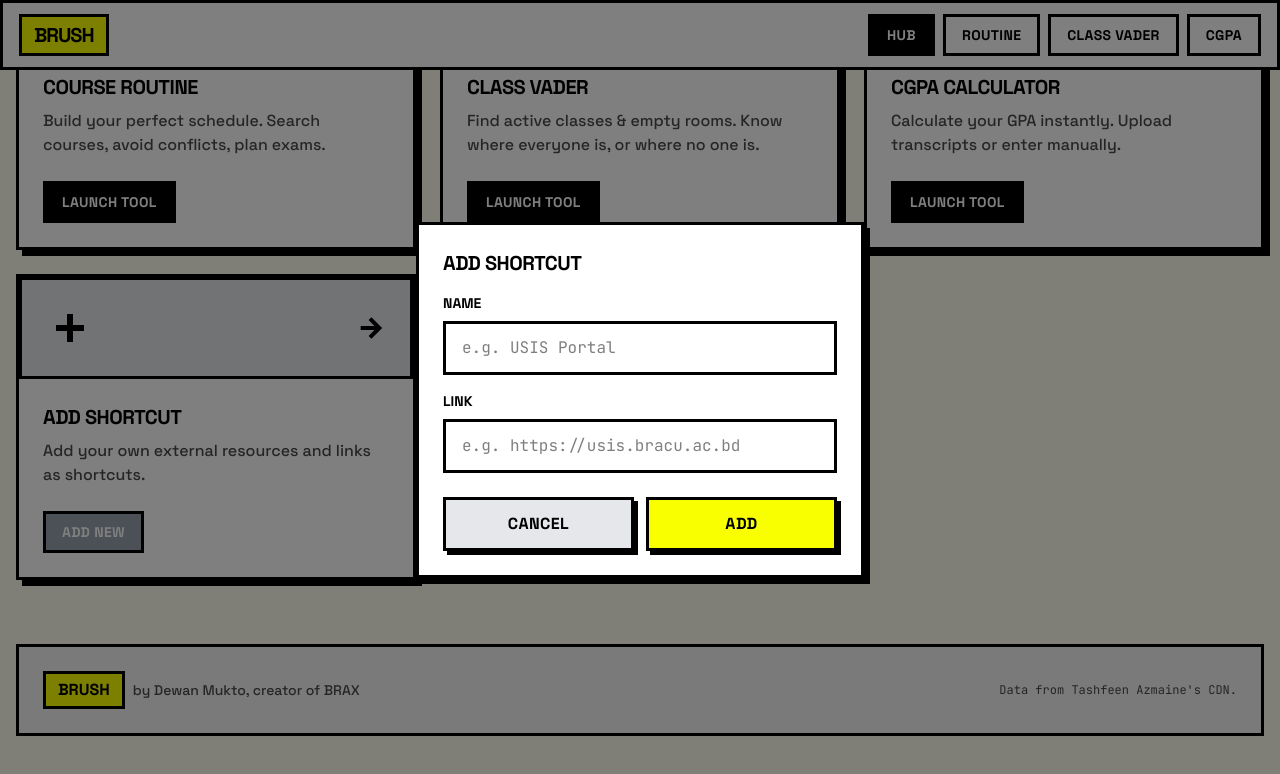
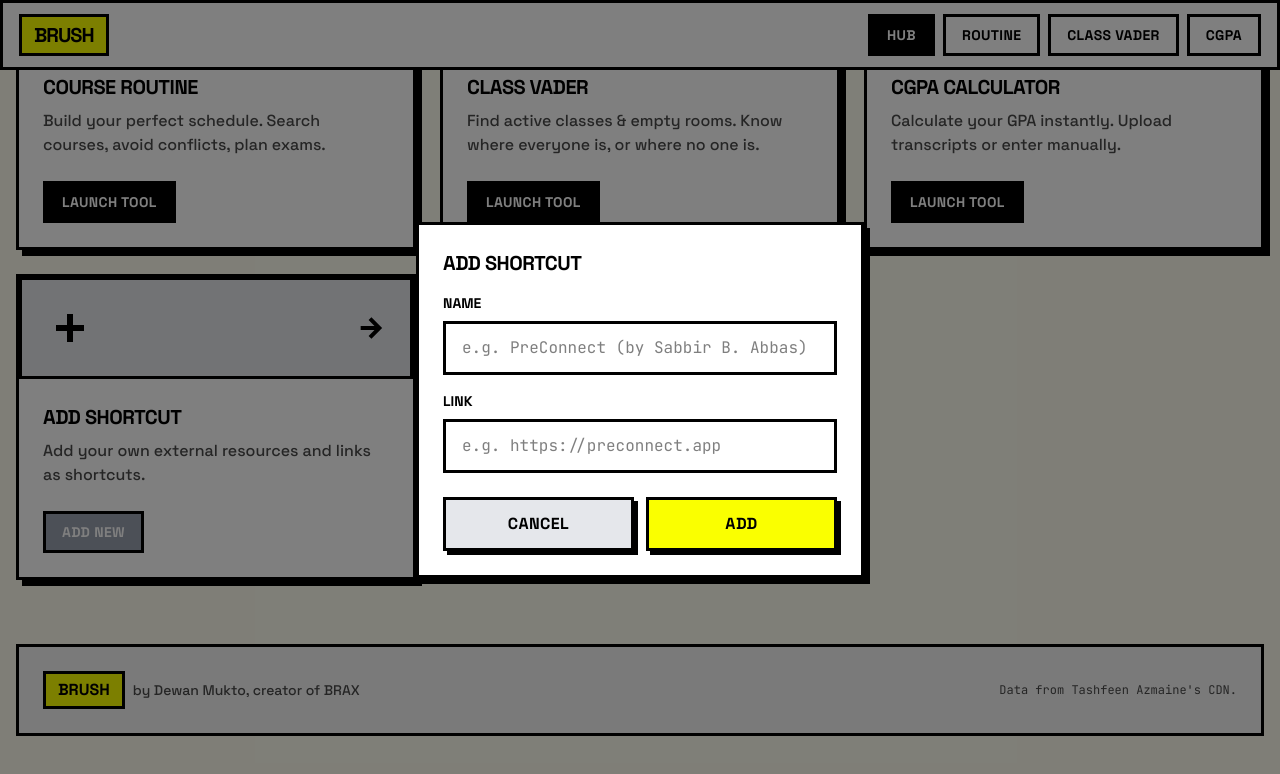
Before and after one commit to dwmk/brush, a Next.js app: page / in a window 1280 px wide. Both pictures are taken after a click on the button 216 px from the left and 1139 px from the top of the page. Shown: the part 712-1486 px from the top of the page. Built offline with nearby package versions, Linux system fonts and the light colour scheme.

Commit message:
Update page.tsx

```diff
--- a/app/page.tsx
+++ b/app/page.tsx
@@ -372,7 +372,7 @@ export default function HomePage() {
                   type="text"
                   value={newToolName}
                   onChange={(e) => setNewToolName(e.target.value)}
-                  placeholder="e.g. USIS Portal"
+                  placeholder="e.g. PreConnect (by Sabbir B. Abbas)"
                   className="w-full neo-input"
                 />
               </div>
@@ -383,7 +383,7 @@ export default function HomePage() {
                   type="text"
                   value={newToolLink}
                   onChange={(e) => setNewToolLink(e.target.value)}
-                  placeholder="e.g. https://usis.bracu.ac.bd"
+                  placeholder="e.g. https://preconnect.app"
                   className="w-full neo-input"
                 />
               </div>
```
